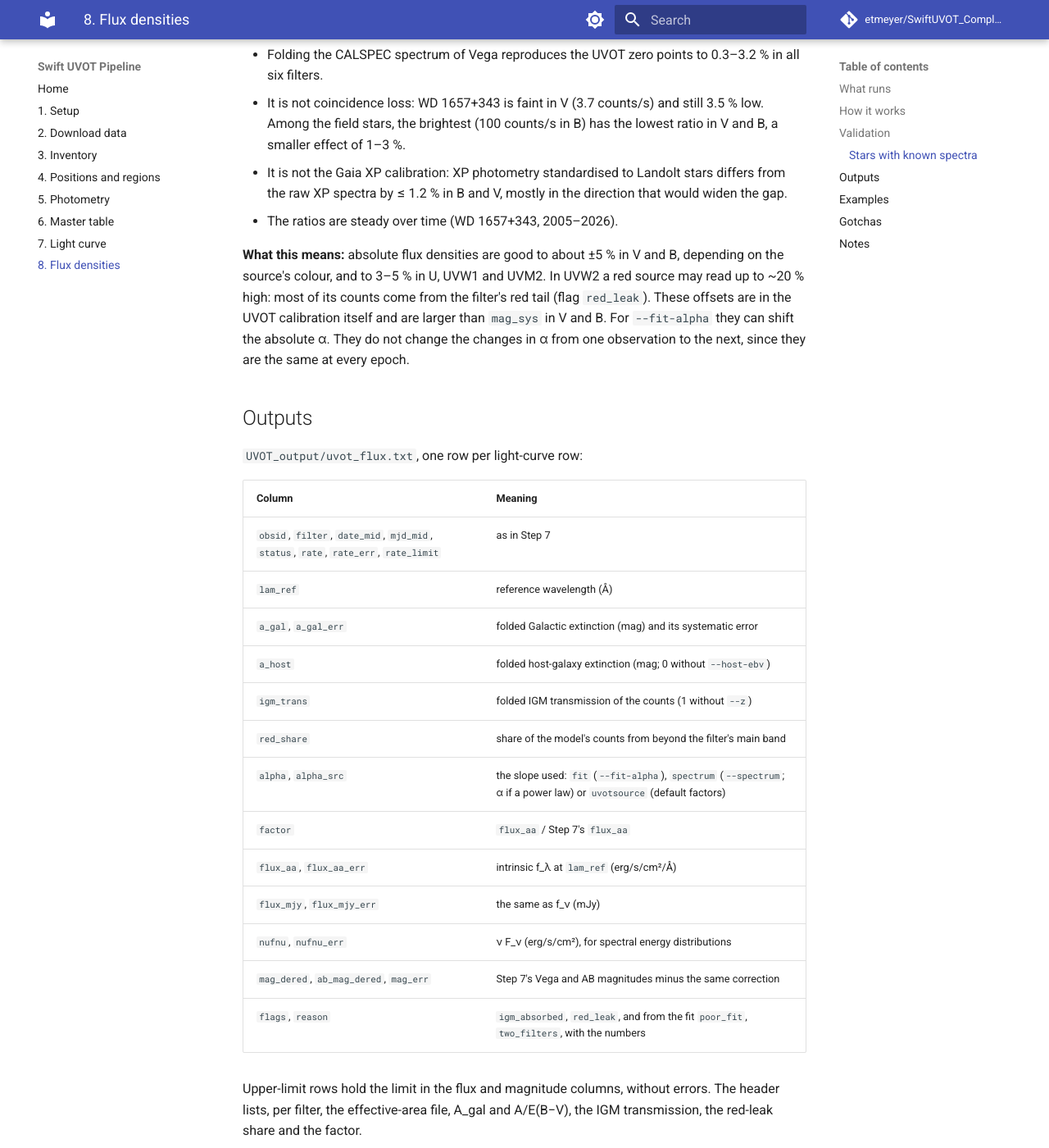
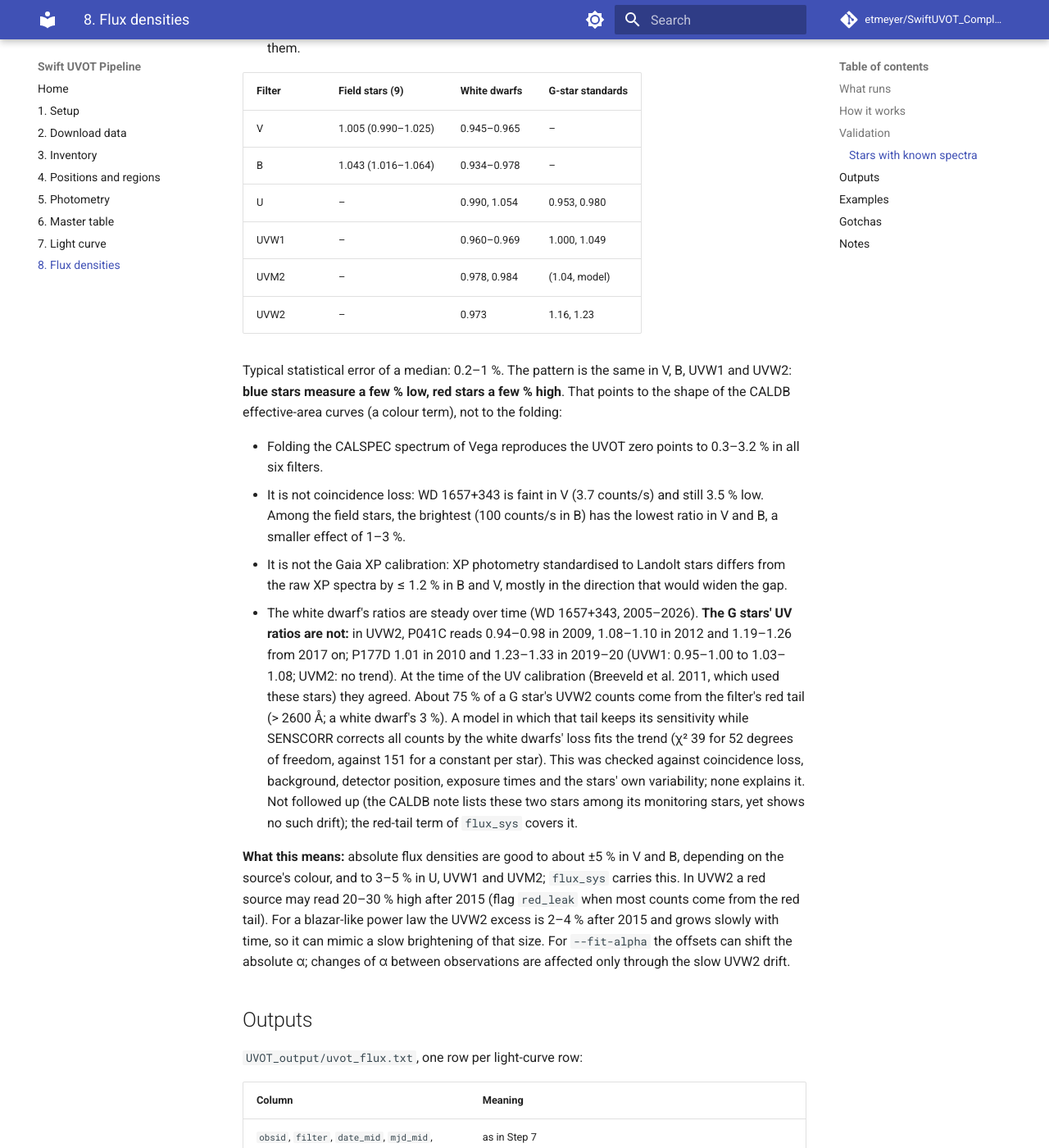
Before and after one commit to etmeyer/SwiftUVOT_Complete, an MkDocs documentation site: the page built from docs/08-flux.md, in a window 1280 px wide and 1400 px high, scrolled down 6026 px. Shown: the whole window at 82% size. Built offline with MkDocs 1.6.1 and Material for MkDocs 9.7.7, drawn with Linux system fonts in a browser that asks for light colours; comment, search, counter and statistics services are not loaded; some of the changed text lies outside the part shown.

Commit message:
Step 8: flux_sys calibration systematic (--cal-sys), UV red-tail term
The star check of known spectra (Step 8b) showed colour-dependent offsets
of up to ~6 % in V/B and 20-30 % in UVW2 for red stars. A follow-up found
the UVW2 excess grows with time (SENSCORR over-corrects the filter's red
tail). Per the user, no further research for now: larger systematics.

- flux_sys column: Step 7 mag_sys, a per-filter conversion systematic
  (--cal-sys; default 5 % V/B/U, 4 % UV) and 0.6 / 0.25 x red_share in
  UVW2 / UVW1, in quadrature; not added to the flux errors.
- --fit-alpha weights filters with flux_sys instead of mag_sys
  (3C 273: poor_fit 3 of 239 fits, was > 100; --cal-sys 0 restores).
- Docs: Step 8 page (validation: time-dependent UV excess), README,
  doc_notes.md section.

Co-Authored-By: Claude Opus 5.5 <noreply@anthropic.com>
Claude-Session: https://claude.ai/code/session_01FxWQJRR7uhTSsSiRU3XCf2

```diff
--- a/docs/08-flux.md
+++ b/docs/08-flux.md
@@ -34,6 +34,7 @@ swift_uvot_flux.py --z 0.158 --fit-alpha             # fit the spectral slope pe
 | `--fit-alpha` | Fit a power law f_ν ∝ ν^−α to each observation's filters and convert that observation with it |
 | `--fit-filters` | Filters the fit may use, e.g. `V,B,UVW1,UVM2,UVW2` (default: all) |
 | `--fit-min-filters` | Fewest detected filters for a fit (default 3; 2 is allowed and flagged) |
+| `--cal-sys` | Calibration systematic of the conversion, a fraction: one number, or e.g. `V=0.03,UVW2=0.08`; `0` leaves only `mag_sys` (default: 0.05 in V, B, U; 0.04 in UVW1, UVM2, UVW2; plus the red-tail term) |
 | `--irsa-timeout` | Seconds to wait for IRSA (default 60) |
 
 ## How it works
@@ -77,6 +78,23 @@ analysis. Its error is 16 %, the SFD map's own, kept as a separate column
 (`a_gal_err`) and not added to the flux errors. Like `mag_sys`, it moves
 every point of a filter together.
 
+**Calibration systematic** (`flux_sys`, a fraction of the flux, not added
+to the flux errors). The check against stars of known spectra (Validation,
+below) shows that the UVOT calibration itself is good to about 5 % for one
+source, depending on its colour. `flux_sys` combines in quadrature:
+
+- Step 7's `mag_sys`: `uvotsource`'s zero-point error (1–3 %);
+- the conversion's own error, `--cal-sys`: 5 % in V, B and U, 4 % in
+  UVW1, UVM2 and UVW2 (default);
+- a **red-tail term** in UVW1 and UVW2: 0.25 and 0.6 × `red_share`. The
+  CALDB correction for the slow loss of sensitivity (SENSCORR) is one
+  factor per filter, measured on hot stars. The red tail of the UV filters
+  seems to have lost little sensitivity, so the correction over-corrects
+  the counts from there, by more every year (Validation). For a power law
+  with α = 1.5 the term is about 4 % in UVW2; for a Sun-like star 40 %.
+
+`--cal-sys 0` leaves `mag_sys` alone (the behaviour before this option).
+
 **Flags** (flag-only, nothing is dropped):
 
 - `igm_absorbed`: the IGM keeps less than 90 % of the counts. Both IGM
@@ -111,8 +129,8 @@ brighter"), and it sets the folding. With `--fit-alpha`, each observation
 1. The model is the power law, times the IGM transmission, the host and
    the Galactic dust, folded through each filter. Its normalisation and α
    are fitted to the measured count rates.
-2. Each filter's error is `rate_err` and its calibration error `mag_sys`
-   combined.
+2. Each filter's error is `rate_err` and its calibration systematic
+   `flux_sys` combined.
 3. That observation's rows (detections and limits) are then converted
    with the fitted α. Observations without a fit keep the default
    conversion.
@@ -120,8 +138,8 @@ brighter"), and it sets the folding. With `--fit-alpha`, each observation
 Rows flagged `igm_absorbed` or `red_leak` are never fitted; `--fit-filters`
 leaves out more. The fits are listed in `uvot_alpha.txt`:
 
-- **Two errors.** `alpha_err` contains `mag_sys`: use it for the absolute
-  α. But `mag_sys` is the same at every epoch, so it does not blur changes
+- **Two errors.** `alpha_err` contains `flux_sys`: use it for the absolute
+  α. But `flux_sys` is (nearly) the same at every epoch, so it does not blur changes
   of α from one observation to the next: for those use `alpha_err_stat`.
 - **Goodness of fit.** `poor_fit` marks fits with p < 0.001; `reason`
   names the filter that deviates most. A power law cannot follow emission
@@ -230,16 +248,29 @@ colour term), not to the folding:
 - It is not the Gaia XP calibration: XP photometry standardised to Landolt
   stars differs from the raw XP spectra by ≤ 1.2 % in B and V, mostly in the
   direction that would widen the gap.
-- The ratios are steady over time (WD 1657+343, 2005–2026).
+- The white dwarf's ratios are steady over time (WD 1657+343, 2005–2026).
+  **The G stars' UV ratios are not:** in UVW2, P041C reads 0.94–0.98 in
+  2009, 1.08–1.10 in 2012 and 1.19–1.26 from 2017 on; P177D 1.01 in 2010
+  and 1.23–1.33 in 2019–20 (UVW1: 0.95–1.00 to 1.03–1.08; UVM2: no
+  trend). At the time of the UV calibration (Breeveld et al. 2011, which
+  used these stars) they agreed. About 75 % of a G star's UVW2 counts come
+  from the filter's red tail (> 2600 Å; a white dwarf's 3 %). A model in
+  which that tail keeps its sensitivity while SENSCORR corrects all counts
+  by the white dwarfs' loss fits the trend (χ² 39 for 52 degrees of
+  freedom, against 151 for a constant per star). This was checked against
+  coincidence loss, background, detector position, exposure times and the
+  stars' own variability; none explains it. Not followed up (the CALDB
+  note lists these two stars among its monitoring stars, yet shows no such
+  drift); the red-tail term of `flux_sys` covers it.
 
 **What this means:** absolute flux densities are good to about ±5 % in V
-and B, depending on the source's colour, and to 3–5 % in U, UVW1 and UVM2.
-In UVW2 a red source may read up to ~20 % high: most of its counts come from
-the filter's red tail (flag `red_leak`). These offsets are in the UVOT
-calibration itself and are larger than `mag_sys` in V and B. For
-`--fit-alpha` they can shift the absolute α. They do not change the changes
-in α from one observation to the next, since they are the same at every
-epoch.
+and B, depending on the source's colour, and to 3–5 % in U, UVW1 and UVM2;
+`flux_sys` carries this. In UVW2 a red source may read 20–30 % high after
+2015 (flag `red_leak` when most counts come from the red tail). For a
+blazar-like power law the UVW2 excess is 2–4 % after 2015 and grows slowly
+with time, so it can mimic a slow brightening of that size. For
+`--fit-alpha` the offsets can shift the absolute α; changes of α between
+observations are affected only through the slow UVW2 drift.
 
 ## Outputs
 
@@ -258,6 +289,7 @@ epoch.
 | `flux_aa`, `flux_aa_err` | intrinsic f_λ at `lam_ref` (erg/s/cm²/Å) |
 | `flux_mjy`, `flux_mjy_err` | the same as f_ν (mJy) |
 | `nufnu`, `nufnu_err` | ν F_ν (erg/s/cm²), for spectral energy distributions |
+| `flux_sys` | calibration systematic of the flux columns, a fraction (not in the errors): `mag_sys`, `--cal-sys` and the red-tail term in quadrature |
 | `mag_dered`, `ab_mag_dered`, `mag_err` | Step 7's Vega and AB magnitudes minus the same correction |
 | `flags`, `reason` | `igm_absorbed`, `red_leak`, and from the fit `poor_fit`, `two_filters`, with the numbers |
 
@@ -272,7 +304,7 @@ A/E(B−V), the IGM transmission, the red-leak share and the factor.
 - the spectral energy distribution of every observation with two or more
   detected filters, coloured by time;
 - with `--fit-alpha`: α against time, and α against the fitted νF_ν at
-  5000 Å (open symbols: flagged; error bars without `mag_sys`).
+  5000 Å (open symbols: flagged; error bars without `flux_sys`).
 
 `UVOT_output/uvot_alpha.txt` (with `--fit-alpha`), one row per fitted
 observation:
@@ -281,7 +313,7 @@ observation:
 | ------ | ------- |
 | `obsid`, `mjd_mid` | observation, mean mid-time of the filters used |
 | `n_filt`, `filters` | the filters fitted |
-| `alpha`, `alpha_err`, `alpha_err_stat` | the slope; its error (Δχ² = 1) with and without `mag_sys` |
+| `alpha`, `alpha_err`, `alpha_err_stat` | the slope; its error (Δχ² = 1) with and without `flux_sys` |
 | `alpha_sys_ebv` | the change of α when the Galactic E(B−V) moves up by its error |
 | `chi2`, `dof`, `p_value` | goodness of fit |
 | `dt_span_h` | hours from the first filter's start to the last filter's end |
@@ -334,11 +366,19 @@ swift_uvot_flux.py --z 0.158 --spectrum file:template.txt
 
 5. **Colour-dependent calibration.** Measured rates of stars with known
    spectra differ from the folded prediction by up to ~6 % in V and B
-   (blue stars low, red stars high) and up to ~20 % in UVW2 for red stars
-   (see Validation). Trust differences between epochs more than absolute
-   fluxes or the absolute α.
+   (blue stars low, red stars high) and by 20–30 % in UVW2 for red stars
+   after 2015 (see Validation). `flux_sys` carries this; add it in
+   quadrature when comparing with other instruments. Trust differences
+   between epochs more than absolute fluxes or the absolute α, except for
+   slow trends of a few % in UVW2.
 
-6. **Re-run after Step 7.** Step 8 reads `uvot_lightcurve.txt`.
+6. **`poor_fit` is rarer with `flux_sys`.** A 5 % systematic per filter
+   absorbs moderate deviations: on 3C 273, U (emission lines, ~15 % above
+   the power law) is still the worst filter in most fits, but only 3 of 239
+   fits are `poor_fit` (with `--cal-sys 0`, over 100). Read `reason`, or
+   leave the filter out with `--fit-filters`.
+
+7. **Re-run after Step 7.** Step 8 reads `uvot_lightcurve.txt`.
 
 ## Notes
 
```
Also changed, not shown: README.md (+5 -1 lines), doc_notes.md (+43 -0 lines), swift_uvot_flux.py (+88 -15 lines).
